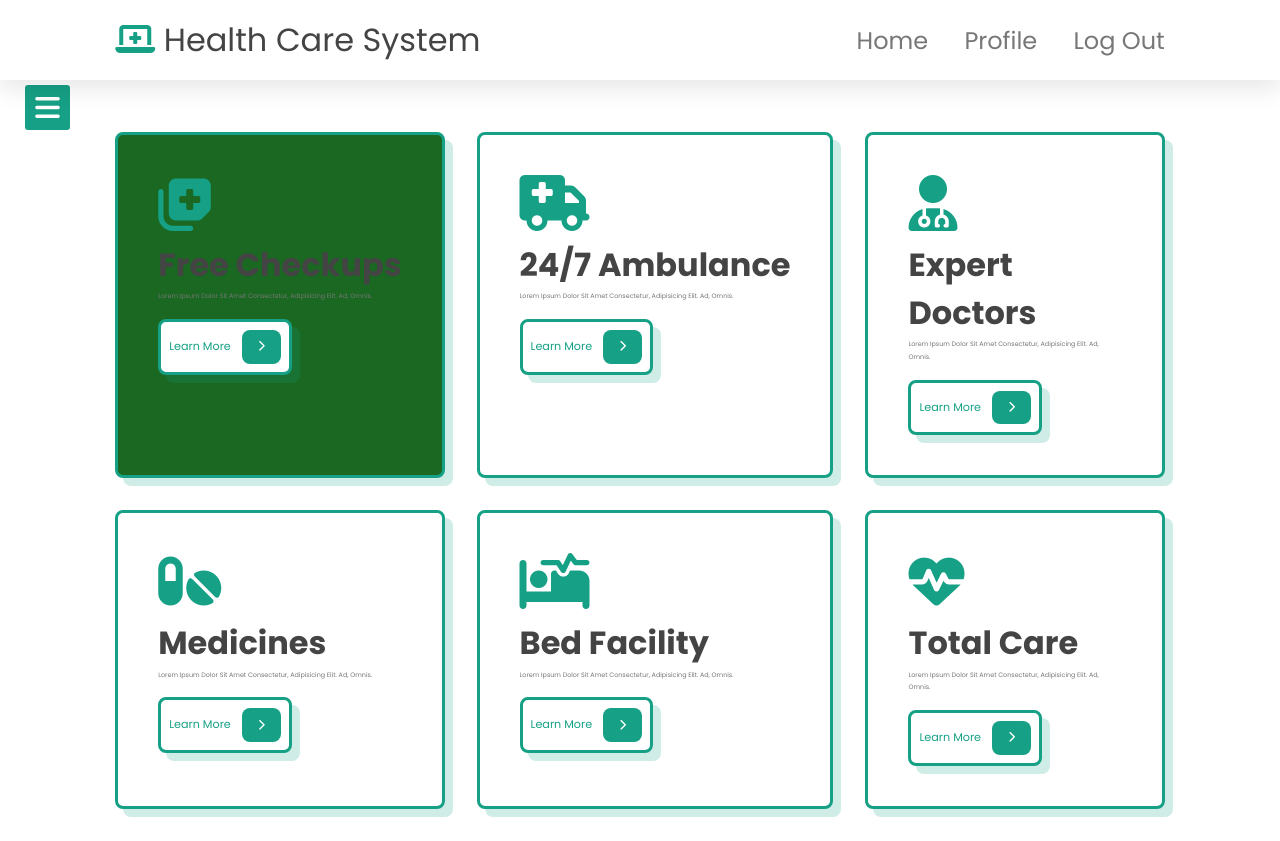
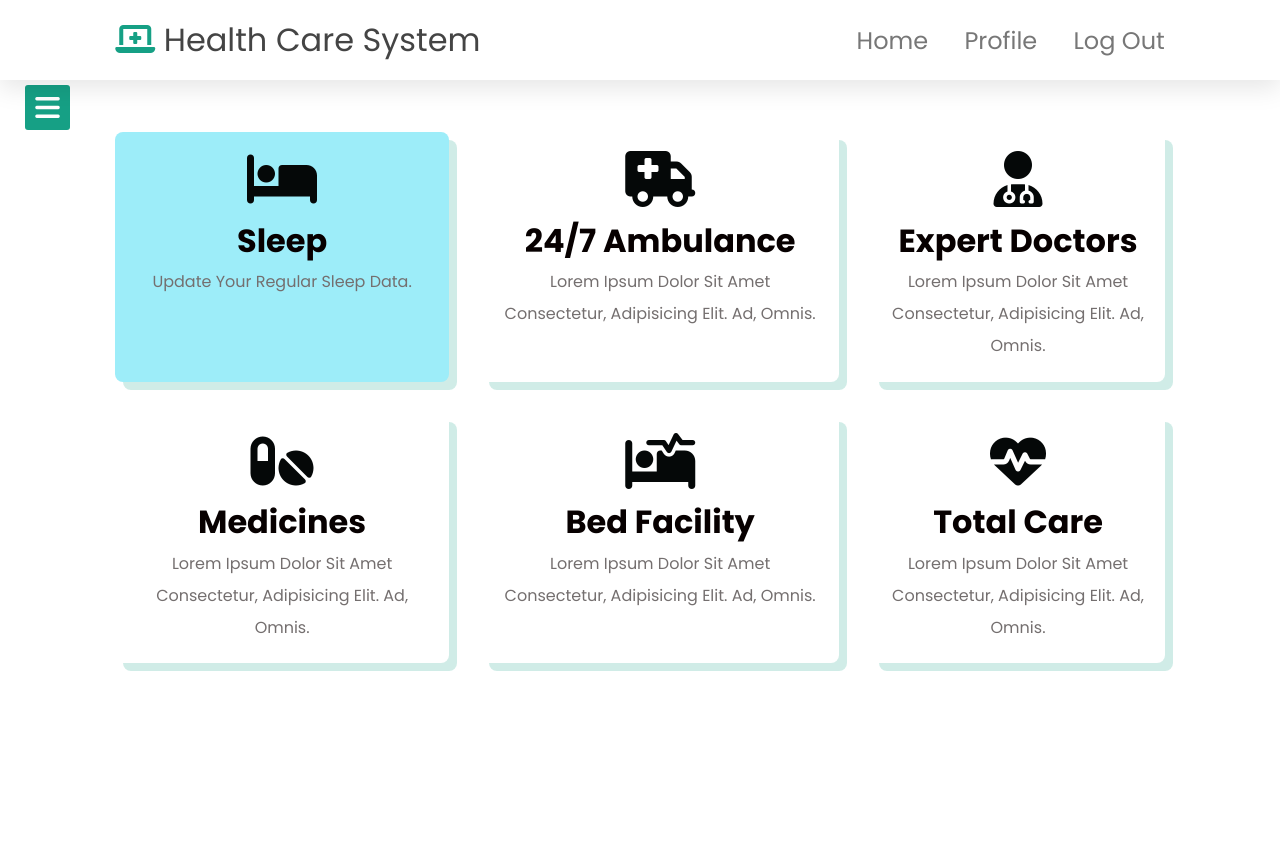
Before and after one commit to mdjawadulhasan/Health-Application, a PHP site: page /phawa/Patient/PatientHome.php in a window 1280 px wide. After the commit the page ends 671 px from the top, so only its background shows below. Run offline with PHP 8.4, Linux system fonts and the light colour scheme; the visitor is signed in with stand-in values (Sample User, id 1); some libraries are stand-ins or nearby versions.

Commit message:
Home Ongoing 2.0

```diff
--- a/PHP/Patient/PatientHome.php
+++ b/PHP/Patient/PatientHome.php
@@ -14,57 +14,59 @@ require_once './includes/sidebar.php';
 
 <!DOCTYPE html>
 <html lang="en">
+
 <head>
     <meta charset="UTF-8">
     <meta http-equiv="X-UA-Compatible" content="IE=edge">
     <meta name="viewport" content="width=device-width, initial-scale=1.0">
     <link rel="stylesheet" href="./css/Homestyle.css">
 </head>
+
 <body>
     <section class="services" id="services">
 
         <div class="box-container">
 
             <div class="box b1">
-        <i class="fas fa-notes-medical"></i>
-        <h3>free checkups</h3>
-        <p>Lorem ipsum dolor sit amet consectetur, adipisicing elit. Ad, omnis.</p>
-        <a href="#" class="btngo"> learn more <span class="fas fa-chevron-right"></span> </a>
+                <a href="Sleepdata.php" class="fas fa-bed"></a>
+                <h3>Sleep</h3>
+                <p>Update Your Regular Sleep Data.</p>
+
             </div>
 
             <div class="box b2">
-        <i class="fas fa-ambulance"></i>
+                <a href="https://www.google.com/" class="fas fa-ambulance"></a>
                 <h3>24/7 ambulance</h3>
                 <p>Lorem ipsum dolor sit amet consectetur, adipisicing elit. Ad, omnis.</p>
-        <a href="#" class="btngo"> learn more <span class="fas fa-chevron-right"></span> </a>
+
             </div>
 
             <div class="box">
-        <i class="fas fa-user-md"></i>
+                <a href="https://www.google.com/" class="fas fa-user-md"></a>
                 <h3>expert doctors</h3>
                 <p>Lorem ipsum dolor sit amet consectetur, adipisicing elit. Ad, omnis.</p>
-        <a href="#" class="btngo"> learn more <span class="fas fa-chevron-right"></span> </a>
+
             </div>
 
             <div class="box">
-        <i class="fas fa-pills"></i>
+                <a href="https://www.google.com/" class="fas fa-pills"></a>
                 <h3>medicines</h3>
                 <p>Lorem ipsum dolor sit amet consectetur, adipisicing elit. Ad, omnis.</p>
-        <a href="#" class="btngo"> learn more <span class="fas fa-chevron-right"></span> </a>
+
             </div>
 
             <div class="box">
-        <i class="fas fa-procedures"></i>
+                <a href="https://www.google.com/" class="fas fa-procedures"></a>
                 <h3>bed facility</h3>
                 <p>Lorem ipsum dolor sit amet consectetur, adipisicing elit. Ad, omnis.</p>
-        <a href="#" class="btngo"> learn more <span class="fas fa-chevron-right"></span> </a>
+
             </div>
 
             <div class="box">
-        <i class="fas fa-heartbeat"></i>
-        <h3>total care</h3>
+                <a href="https://www.google.com/" class="fas fa-heartbeat"></a>
+                <h3>Total care</h3>
                 <p>Lorem ipsum dolor sit amet consectetur, adipisicing elit. Ad, omnis.</p>
-        <a href="#" class="btngo"> learn more <span class="fas fa-chevron-right"></span> </a>
+
             </div>
 
         </div>
--- a/PHP/Patient/css/Homestyle.css
+++ b/PHP/Patient/css/Homestyle.css
@@ -1,66 +1,23 @@
-@import url('https://fonts.googleapis.com/css2?family=Poppins:wght@100;200;300;400;500;600;700&display=swap');
-:root {
-    --green: #16a085;
-    --black: #444;
-    --light-color: #777;
-    --box-shadow: .5rem .5rem 0 rgba(22, 160, 133, .2);
-    --text-shadow: .4rem .4rem 0 rgba(0, 0, 0, .2);
-    --border: .2rem solid var(--green);
-}
-
 .services {
     padding: 2rem 9%;
-}
-
-.btngo {
-    display: inline-block;
-    margin-top: 1rem;
-    padding: .5rem;
-    padding-left: .5rem;
-    border: var(--border);
-    border-radius: .5rem;
-    box-shadow: var(--box-shadow);
-    color: var(--green);
-    cursor: pointer;
-    font-size: .7rem;
-    background: #fff;
-}
-
-.btngo span {
-    padding: .7rem 1rem;
-    border-radius: .5rem;
-    background: var(--green);
-    color: #fff;
-    margin-left: .5rem;
-}
-
-.btngo:hover {
-    background: var(--green);
-    color: #fff;
-}
-
-.btngo:hover span {
-    color: var(--green);
-    background: #fff;
-    margin-left: 1rem;
 }
 
 .services .box-container {
     display: grid;
     grid-template-columns: auto auto auto;
     gap: 2rem;
+    text-align: center;
 }
 
 .services .box-container .box {
     background: #fff;
     border-radius: .5rem;
-    box-shadow: var(--box-shadow);
-    border: var(--border);
-    padding: 2.5rem;
+    box-shadow: .5rem .5rem 0 rgba(22, 160, 133, .2);
+    padding: 1.2rem;
 }
 
 .services .box-container .b1 {
-    background: rgb(26, 104, 33);
+    background: #9dedf9;
 }
 
 .services .box-container .box:hover {
@@ -68,20 +25,20 @@
     transform: translateY(2%);
 }
 
-.services .box-container .box i {
-    color: var(--green);
-    font-size: 3.5rem;
-    padding-bottom: .5rem;
-}
-
 .services .box-container .box h3 {
-    color: var(--black);
+    color: rgb(7, 0, 0);
     font-size: 2rem;
     padding: .1rem 0;
 }
 
 .services .box-container .box p {
-    color: var(--light-color);
-    font-size: .4rem;
+    color: rgb(116, 111, 111);
+    font-size: 1rem;
     line-height: 2;
 }
+
+.services .box-container .box a {
+    color: #050808;
+    font-size: 3.5rem;
+    padding-bottom: .5rem;
+}
--- a/PHP/Patient/css/stylecovid.css
+++ b/PHP/Patient/css/stylecovid.css
@@ -32,7 +32,7 @@ img#flag {
 }
 
 .card {
-    width: 94%;
+    width: 96%;
     background: #ccc;
     padding: 8%;
     margin-bottom: 20px;
```
Also changed, not shown: PHP/Patient/Sleepdata.php (added, +12 -0 lines). Lines whose indentation alone changed are shown as unchanged.
